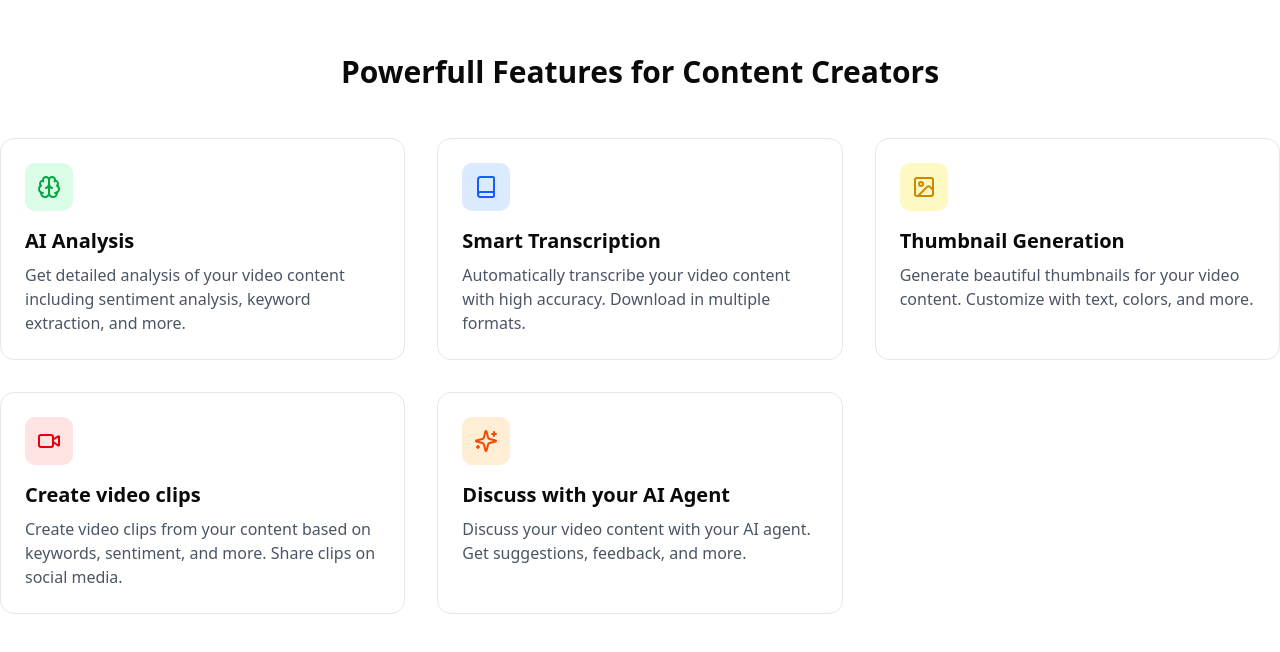
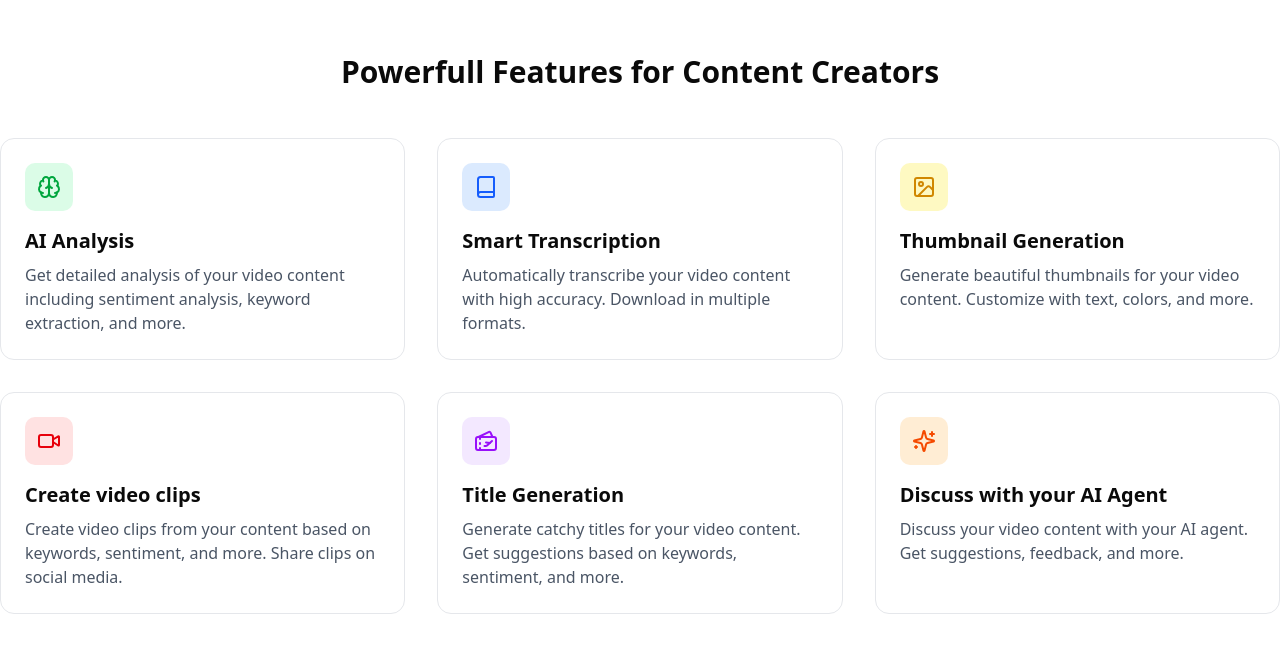
Before and after one commit to marksikaundi/up.Chat, a Next.js app: page / in a window 1280 px wide. Shown: the part 555-1207 px from the top of the page. Built offline with nearby package versions, Linux system fonts and the light colour scheme; no server answers.

Commit message:
🎨 Add Title Generation feature with corresponding icon

```diff
--- a/app/page.tsx
+++ b/app/page.tsx
@@ -1,5 +1,5 @@
 import AgentPulse from "@/components/AgentPulse";
-import { Book, Brain, ImageIcon, Sparkles, Video } from "lucide-react";
+import { Book, Brain, ImageIcon, Sparkles, TicketsPlane, Video } from "lucide-react";
 
 const features = [
   {
@@ -33,6 +33,14 @@ const features = [
     icon: Video,
     iconBg: "bg-red-100",
     iconColor: "text-red-600",
+  },
+  {
+    title: "Title Generation",
+    description:
+      "Generate catchy titles for your video content. Get suggestions based on keywords, sentiment, and more.",
+    icon: TicketsPlane,
+    iconBg: "bg-purple-100",
+    iconColor: "text-purple-600",
   },
   {
     title: "Discuss with your AI Agent",
```
